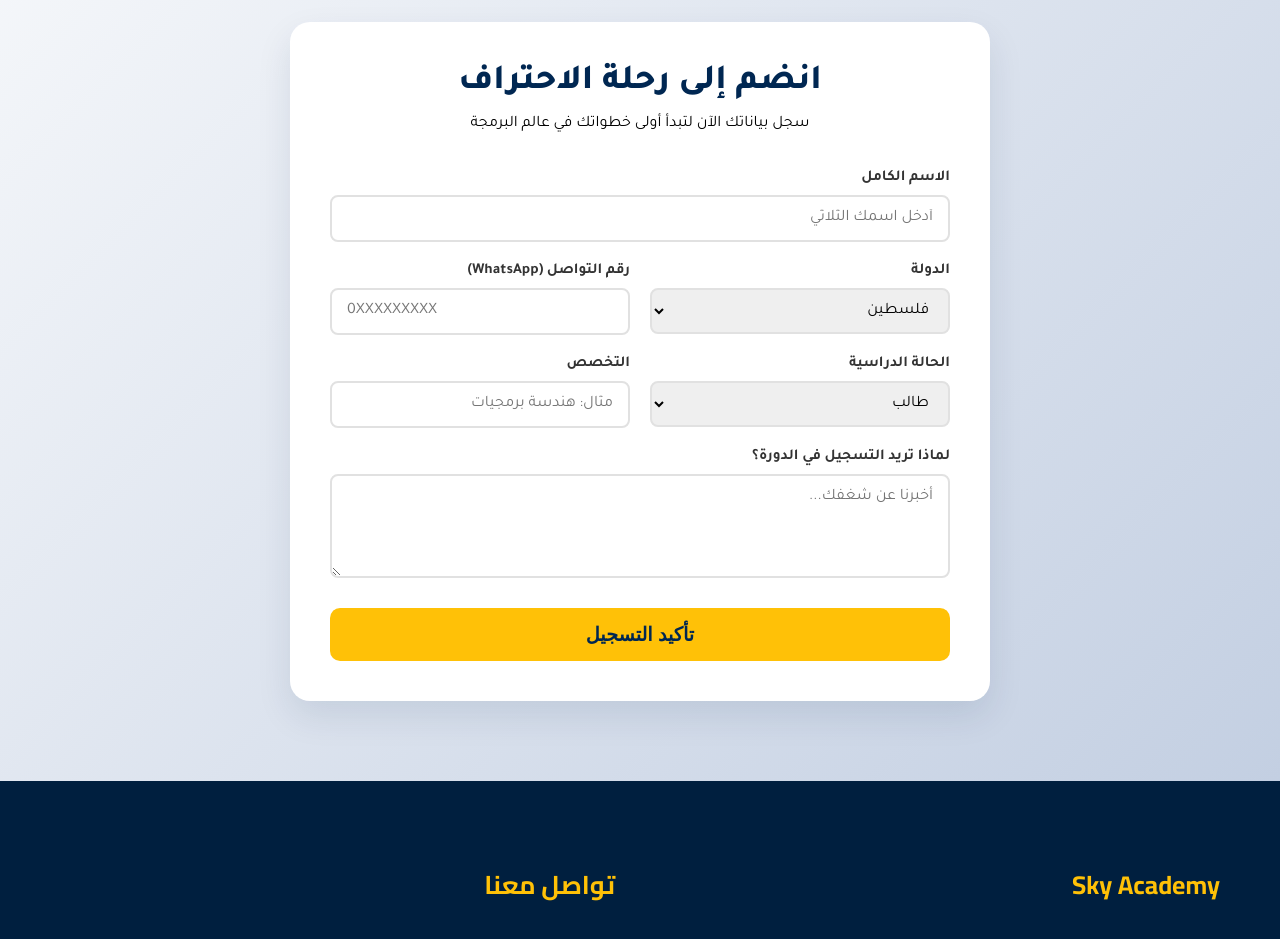
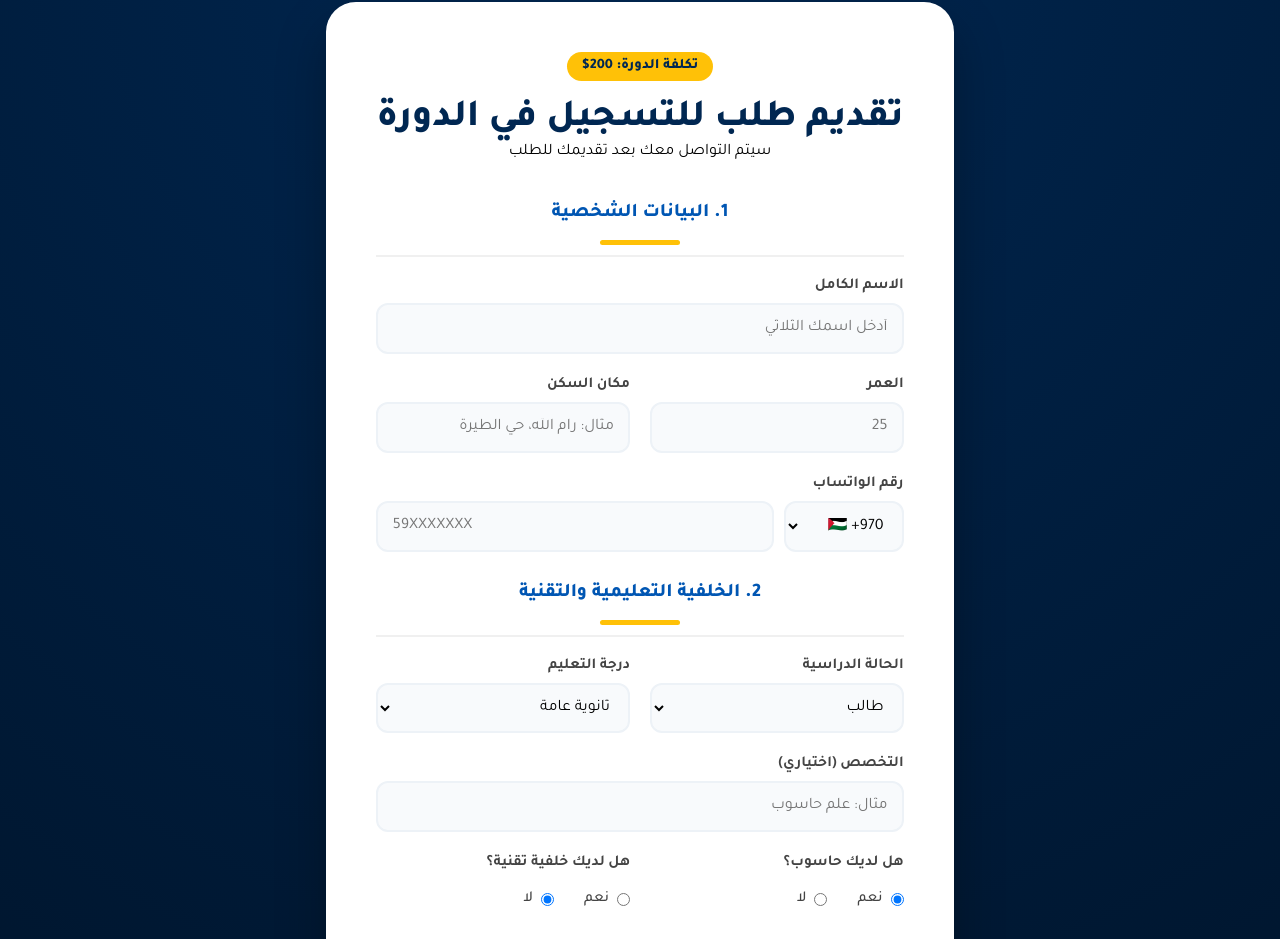
Before and after one commit to linajihad/linajihad.github.io, a React (Vite) app: page /register in a window 1280 px wide. Shown: the part 153-1092 px from the top of the page. Built offline with nearby package versions, Linux system fonts and the light colour scheme; the HTML template or start-up script is replaced by a standard one.

Commit message:
Solving issue

```diff
--- a/src/App.jsx
+++ b/src/App.jsx
@@ -8,7 +8,7 @@ import HeroSlider from './components/HeroSlider/HeroSlider';
 import Methodology from './components/Methodology/Methodology';
 import Register from './components/Register/Register';
 import CourseDetails from './components/CourseDetails/CourseDetails'; // السطر الجديد
-
+import FAQ from './components/FAQ/FAQ'; // السطر الجديد
 function App() {
   return (
     <Router>
@@ -30,6 +30,8 @@ function App() {
 
             {/* صفحة التسجيل */}
             <Route path="/register" element={<Register />} />
+            {/* صفحة الأسئلة الشائعة */}
+            <Route path="/FAQ" element={<FAQ />} />
           </Routes>
         </main>
 
--- a/src/components/Header/Header.jsx
+++ b/src/components/Header/Header.jsx
@@ -1,5 +1,5 @@
 import React from 'react';
-import { Link } from 'react-router-dom'; // استيراد Link للروابط الداخلية
+import { Link } from 'react-router-dom';
 import './Header.css';
 import logoImg from '../../assets/logo.png';
 
@@ -16,7 +16,8 @@ const Header = () => {
           <ul className="nav-links">
             <li><Link to="/">الرئيسية</Link></li>
             <li><Link to="/course-details">تفاصيل الدورة</Link></li>
-            <li><Link to="/register" className="nav-register-btn">سجل في الدورة</Link></li>
+            <li><Link to="/FAQ">الأسئلة الشائعة</Link></li>
+            <li><Link to="/register" className="nav-register-btn">سجل الآن</Link></li>
           </ul>
         </nav>
       </div>
--- a/src/components/Register/Register.css
+++ b/src/components/Register/Register.css
@@ -1,57 +1,139 @@
 .register-section {
-  padding: 80px 20px;
-  background: linear-gradient(135deg, #f5f7fa 0%, #c3cfe2 100%);
-  min-height: 80vh;
+  padding: 60px 20px;
+  background: radial-gradient(circle at top, #002752 0%, #001226 100%);
+  min-height: 100vh;
+  display: flex;
+  justify-content: center;
+  align-items: center;
 }
 
 .register-card {
-  max-width: 700px;
-  margin: 0 auto;
-  background: white;
-  padding: 40px;
-  border-radius: 20px;
-  box-shadow: 0 15px 35px rgba(0, 39, 82, 0.1);
+  max-width: 800px;
+  width: 100%;
+  background: #ffffff;
+  padding: 50px;
+  border-radius: 30px;
+  box-shadow: 0 25px 50px rgba(0, 0, 0, 0.3);
+  position: relative;
+  overflow: hidden;
 }
 
 .register-header {
   text-align: center;
-  margin-bottom: 35px;
+  margin-bottom: 40px;
+}
+
+.course-badge {
+  background: #ffc107;
+  color: #002752;
+  padding: 6px 15px;
+  border-radius: 50px;
+  font-weight: 800;
+  font-size: 0.9rem;
+  display: inline-block;
+  margin-bottom: 15px;
 }
 
 .register-header h2 {
   color: #002752;
-  font-size: 2.2rem;
-  font-weight: 800;
-  margin-bottom: 10px;
+  font-size: 2.4rem;
+  font-weight: 900;
+  margin: 0;
 }
 
-.register-form .form-group {
-  margin-bottom: 20px;
+.section-title {
+  color: #0056b3;
+  font-size: 1.2rem;
+  border-bottom: 2px solid #f0f0f0;
+  padding-bottom: 10px;
+  margin: 30px 0 20px;
+}
+
+.form-group {
+  margin-bottom: 22px;
   display: flex;
   flex-direction: column;
 }
 
 .register-form label {
   font-weight: 700;
-  color: #333;
+  color: #444;
   margin-bottom: 8px;
   font-size: 0.95rem;
 }
 
-.register-form input,
-.register-form select,
-.register-form textarea {
-  padding: 12px 15px;
-  border: 2px solid #e1e1e1;
-  border-radius: 8px;
+.register-form input, .register-form select, .register-form textarea {
+  padding: 14px;
+  border: 2px solid #edf2f7;
+  border-radius: 12px;
   font-family: 'Tajawal', sans-serif;
   font-size: 1rem;
-  transition: border-color 0.3s;
+  background: #f8fafc;
+  transition: all 0.3s;
 }
 
 .register-form input:focus {
-  border-color: #0056b3;
+  border-color: #ffc107;
+  background: #fff;
   outline: none;
+  box-shadow: 0 0 0 4px rgba(255, 193, 7, 0.1);
+}
+
+.phone-input-wrapper {
+  display: flex;
+  gap: 10px;
+}
+
+.prefix-select { width: 120px; }
+.other-prefix { width: 80px; }
+.phone-main { flex: 1; }
+
+.radio-group {
+  display: flex;
+  gap: 30px;
+  padding: 10px 0;
+}
+
+.radio-group label {
+  display: flex;
+  align-items: center;
+  gap: 8px;
+  cursor: pointer;
+  font-weight: 500;
+}
+
+.info-box {
+  background: #fff9e6;
+  padding: 15px;
+  border-radius: 12px;
+  border-right: 5px solid #ffc107;
+  margin: 20px 0;
+  text-align: center;
+}
+
+.info-box a {
+  color: #0056b3;
+  text-decoration: underline;
+  font-weight: bold;
+}
+
+.submit-btn {
+  width: 100%;
+  padding: 18px;
+  background: linear-gradient(90deg, #ffc107 0%, #ffdb4d 100%);
+  color: #002752;
+  border: none;
+  border-radius: 15px;
+  font-size: 1.3rem;
+  font-weight: 900;
+  cursor: pointer;
+  transition: 0.3s;
+  box-shadow: 0 10px 20px rgba(255, 193, 7, 0.2);
+}
+
+.submit-btn:hover {
+  transform: translateY(-3px);
+  box-shadow: 0 15px 30px rgba(255, 193, 7, 0.4);
 }
 
 .form-row {
@@ -60,76 +142,8 @@
   gap: 20px;
 }
 
-.submit-btn {
-  width: 100%;
-  padding: 15px;
-  background-color: #ffc107;
-  color: #002752;
-  border: none;
-  border-radius: 10px;
-  font-size: 1.2rem;
-  font-weight: 800;
-  cursor: pointer;
-  transition: all 0.3s;
-  margin-top: 10px;
-}
-
-.submit-btn:hover {
-  background-color: #e0a800;
-  transform: translateY(-2px);
-}
-
 @media (max-width: 600px) {
   .form-row { grid-template-columns: 1fr; }
-  .register-card { padding: 25px; }
+  .register-card { padding: 30px 20px; }
+  .register-header h2 { font-size: 1.8rem; }
 }
-.success-container {
-  padding: 100px 20px;
-  display: flex;
-  justify-content: center;
-  align-items: center;
-  min-height: 70vh;
-}
-
-.success-card {
-  background: white;
-  padding: 50px;
-  border-radius: 20px;
-  text-align: center;
-  box-shadow: 0 20px 50px rgba(0,0,0,0.1);
-  max-width: 500px;
-  animation: slideUp 0.5s ease-out;
-}
-
-.success-icon {
-  width: 80px;
-  height: 80px;
-  background: #28a745;
-  color: white;
-  font-size: 3rem;
-  line-height: 80px;
-  border-radius: 50%;
-  margin: 0 auto 20px;
-  box-shadow: 0 10px 20px rgba(40, 167, 69, 0.3);
-}
-
-.success-card h2 {
-  color: #002752;
-  margin-bottom: 15px;
-}
-
-.back-home-btn {
-  margin-top: 30px;
-  padding: 12px 30px;
-  background: #0056b3;
-  color: white;
-  border: none;
-  border-radius: 8px;
-  cursor: pointer;
-  font-weight: bold;
-}
-
-@keyframes slideUp {
-  from { opacity: 0; transform: translateY(30px); }
-  to { opacity: 1; transform: translateY(0); }
-}
--- a/src/components/Register/Register.jsx
+++ b/src/components/Register/Register.jsx
@@ -4,10 +4,16 @@ import './Register.css';
 const Register = () => {
   const [formData, setFormData] = useState({
     name: '',
-    country: 'فلسطين',
+    age: '',
+    residence: '', // تم التبديل هنا
+    phonePrefix: '+970',
+    otherPrefix: '',
     phone: '',
-    status: 'طالب',
+    academicStatus: 'طالب',
+    educationDegree: 'ثانوية عامة',
     major: '',
+    hasComputer: 'نعم',
+    hasBackground: 'لا',
     reason: ''
   });
 
@@ -24,10 +30,13 @@ const Register = () => {
     const scriptURL = 'https://script.google.com/macros/s/AKfycby-9FC0QLpISZ0aspy0-kFYzZXFxutfjB5EhdgxwGaQ2CcEjJzTSgEWhqw6sSW2f7-a_g/exec';
 
     try {
+      const finalPhone = (formData.phonePrefix === 'other' ? formData.otherPrefix : formData.phonePrefix) + formData.phone;
+      const dataToSubmit = { ...formData, fullPhone: finalPhone };
+
       const form = new FormData();
-      Object.keys(formData).forEach(key => form.append(key, formData[key]));
+      Object.keys(dataToSubmit).forEach(key => form.append(key, dataToSubmit[key]));
 
-      // ملاحظة للـ Backend: الـ mode: 'no-cors' أحياناً بنحتاجه مع Google Scripts
+      // mode: 'no-cors' ضروري للتعامل مع Google Apps Script
       await fetch(scriptURL, { method: 'POST', body: form, mode: 'no-cors' });
       setIsSuccess(true);
     } catch (error) {
@@ -44,7 +53,7 @@ const Register = () => {
         <div className="success-card">
           <div className="success-icon">✓</div>
           <h2>تم إرسال طلبك بنجاح!</h2>
-          <p>شكراً لاهتمامك بـ <strong>Sky Academy</strong>. فريقنا سيقوم بمراجعة طلبك والتواصل معك عبر الواتساب قريباً جداً.</p>
+          <p>شكراً لانضمامك لـ <strong>Sky Academy</strong>. فريقنا سيتواصل معك عبر الواتساب خلال 24 ساعة.</p>
           <button onClick={() => window.location.href='/'} className="back-home-btn">العودة للرئيسية</button>
         </div>
       </div>
@@ -56,11 +65,16 @@ const Register = () => {
       <div className="container">
         <div className="register-card">
           <div className="register-header">
-            <h2>انضم إلى رحلة الاحتراف</h2>
-            <p>سجل بياناتك الآن لتبدأ أولى خطواتك في عالم البرمجة</p>
+            <span className="course-badge">تكلفة الدورة: 200$</span>
+            <h2>تقديم طلب للتسجيل في الدورة</h2>
+            <p>سيتم التواصل معك بعد تقديمك للطلب</p>
           </div>
 
           <form onSubmit={handleSubmit} className="register-form">
+
+            {/* القسم الأول: البيانات الشخصية */}
+            <div className="form-section">
+              <h3 className="section-title">1. البيانات الشخصية</h3>
               <div className="form-group">
                 <label>الاسم الكامل</label>
                 <input type="text" name="name" required value={formData.name} onChange={handleChange} placeholder="أدخل اسمك الثلاثي" />
@@ -68,40 +82,88 @@ const Register = () => {
 
               <div className="form-row">
                 <div className="form-group">
-                <label>الدولة</label>
-                <select name="country" value={formData.country} onChange={handleChange}>
-                  <option value="فلسطين">فلسطين</option>
-                  <option value="الأردن">الأردن</option>
-                </select>
+                  <label>العمر</label>
+                  <input type="number" name="age" required value={formData.age} onChange={handleChange} placeholder="25" />
                 </div>
                 <div className="form-group">
-                <label>رقم التواصل (WhatsApp)</label>
-                <input type="tel" name="phone" required value={formData.phone} onChange={handleChange} placeholder="0XXXXXXXXX" />
+                  <label>مكان السكن</label>
+                  <input type="text" name="residence" required value={formData.residence} onChange={handleChange} placeholder="مثال: رام الله، حي الطيرة" />
                 </div>
               </div>
 
+              <div className="form-group">
+                <label>رقم الواتساب</label>
+                <div className="phone-input-wrapper">
+                  <select name="phonePrefix" value={formData.phonePrefix} onChange={handleChange} className="prefix-select">
+                    <option value="+970">🇵🇸 +970</option>
+                    <option value="+972">🇵🇸 +972</option>
+                    <option value="+962">🇯🇴 +962</option>
+                    <option value="other">آخر</option>
+                  </select>
+                  {formData.phonePrefix === 'other' && (
+                    <input type="text" name="otherPrefix" className="other-prefix" placeholder="+1" onChange={handleChange} required />
+                  )}
+                  <input type="tel" name="phone" required value={formData.phone} onChange={handleChange} placeholder="59XXXXXXX" className="phone-main" />
+                </div>
+              </div>
+            </div>
+
+            {/* القسم الثاني: الخلفية التقنية والتعليم */}
+            <div className="form-section">
+              <h3 className="section-title">2. الخلفية التعليمية والتقنية</h3>
               <div className="form-row">
                 <div className="form-group">
                   <label>الحالة الدراسية</label>
-                <select name="status" value={formData.status} onChange={handleChange}>
+                  <select name="academicStatus" value={formData.academicStatus} onChange={handleChange}>
                     <option value="طالب">طالب</option>
                     <option value="متخرج">متخرج</option>
                     <option value="متوقف">متوقف</option>
                   </select>
                 </div>
                 <div className="form-group">
-                <label>التخصص</label>
-                <input type="text" name="major" required value={formData.major} onChange={handleChange} placeholder="مثال: هندسة برمجيات" />
+                  <label>درجة التعليم</label>
+                  <select name="educationDegree" value={formData.educationDegree} onChange={handleChange}>
+                    <option value="ثانوية عامة">ثانوية عامة</option>
+                    <option value="باكالوريوس">باكالوريوس</option>
+                    <option value="ماجيستير">ماجيستير</option>
+                  </select>
+                </div>
+              </div>
+
+              <div className="form-group">
+                <label>التخصص (اختياري)</label>
+                <input type="text" name="major" value={formData.major} onChange={handleChange} placeholder="مثال: علم حاسوب" />
+              </div>
+
+              <div className="form-row">
+                <div className="form-group">
+                  <label>هل لديك حاسوب؟</label>
+                  <div className="radio-group">
+                    <label><input type="radio" name="hasComputer" value="نعم" checked={formData.hasComputer === 'نعم'} onChange={handleChange} /> نعم</label>
+                    <label><input type="radio" name="hasComputer" value="لا" checked={formData.hasComputer === 'لا'} onChange={handleChange} /> لا</label>
+                  </div>
+                </div>
+                <div className="form-group">
+                  <label>هل لديك خلفية تقنية؟</label>
+                  <div className="radio-group">
+                    <label><input type="radio" name="hasBackground" value="نعم" checked={formData.hasBackground === 'نعم'} onChange={handleChange} /> نعم</label>
+                    <label><input type="radio" name="hasBackground" value="لا" checked={formData.hasBackground === 'لا'} onChange={handleChange} /> لا</label>
+                  </div>
+                </div>
               </div>
             </div>
 
             <div className="form-group">
               <label>لماذا تريد التسجيل في الدورة؟</label>
-              <textarea name="reason" rows="4" value={formData.reason} onChange={handleChange} placeholder="أخبرنا عن شغفك..."></textarea>
+              <textarea name="reason" rows="4" value={formData.reason} onChange={handleChange} placeholder="أخبرنا عن هدفك من الدورة..."></textarea>
+            </div>
+
+            <div className="info-box">
+              <p>متردد في التسجيل؟ <a href="/FAQ" target="_blank" rel="noreferrer">اقرأ هذه الصفحة</a></p>
             </div>
 
             <button type="submit" className="submit-btn" disabled={isSubmitting}>
-              {isSubmitting ? 'جاري الإرسال...' : 'تأكيد التسجيل'}
+              {isSubmitting ? 'جاري معالجة طلبك...' : 'قدم طلب التسجيل'}
             </button>
           </form>
         </div>
```
Also changed, not shown: src/components/FAQ/FAQ.css (added, +119 -0 lines), src/components/FAQ/FAQ.jsx (added, +69 -0 lines), src/components/Header/Header.css (+13 -6 lines). Lines whose indentation alone changed are shown as unchanged.
